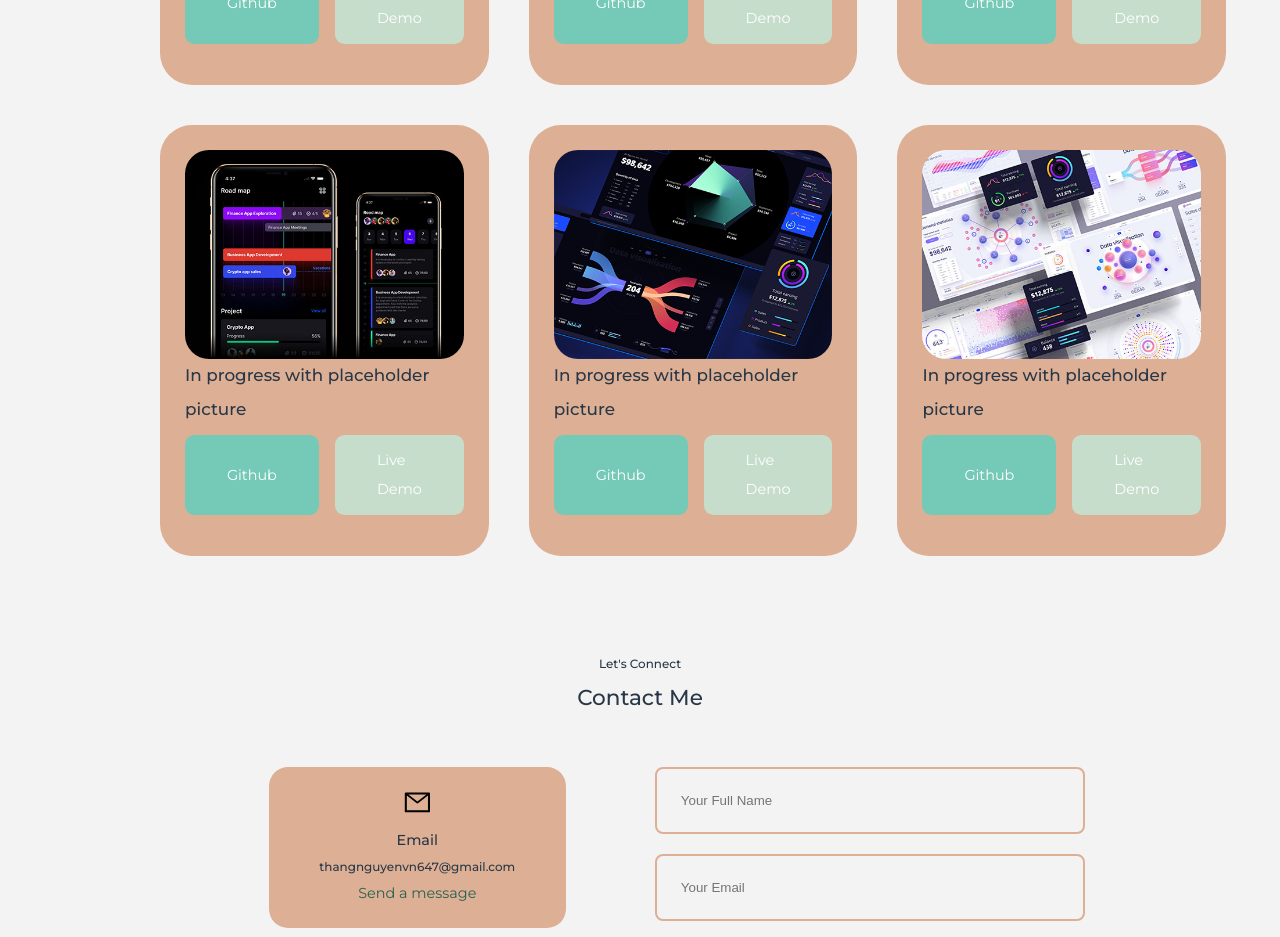
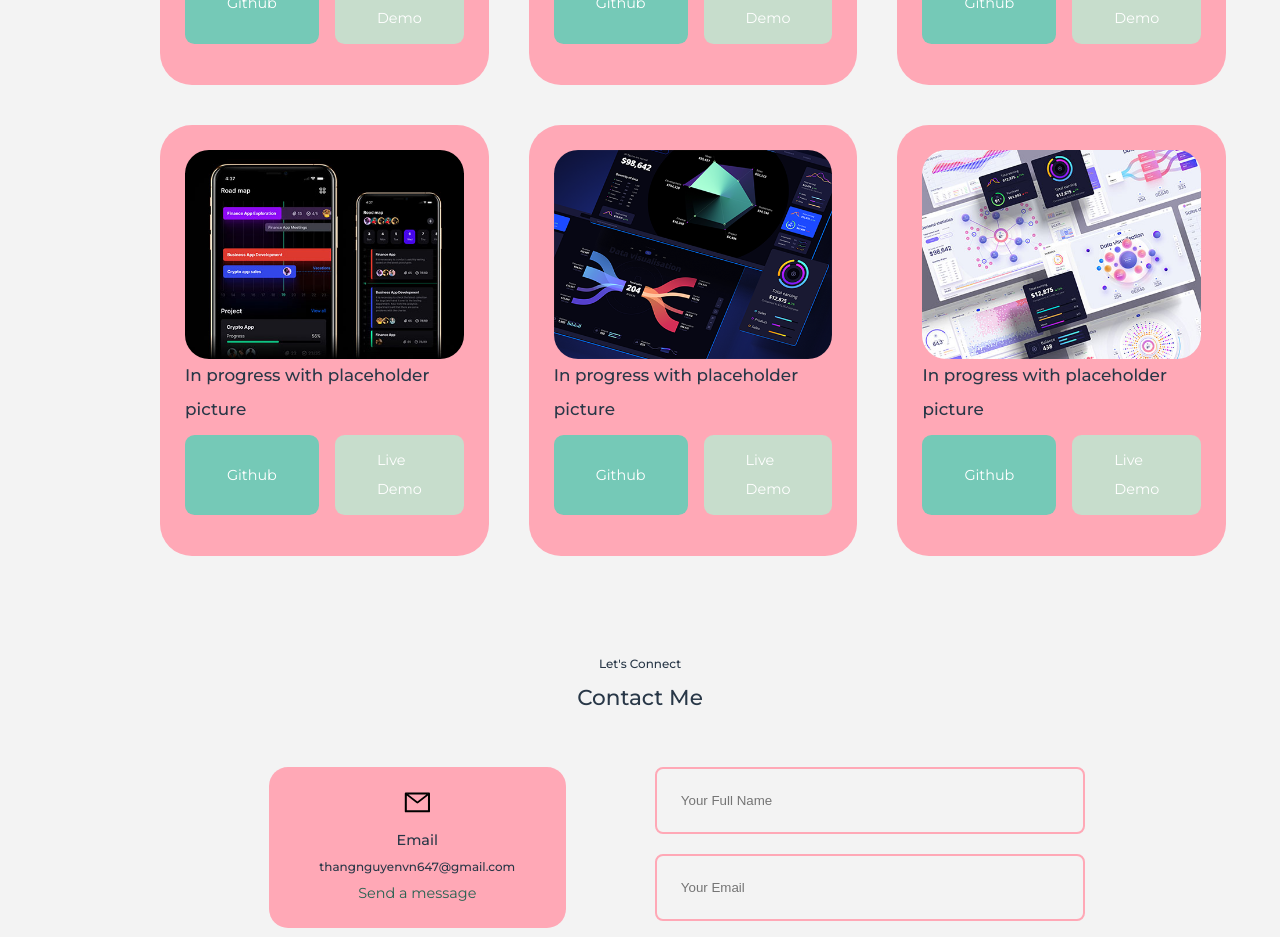
Before and after one commit to Thangnguyenvn98/Portfolio-Website, a React (Create React App) app: page / in a window 1280 px wide. Shown: the part 1860-2797 px from the top of the page. Built offline with nearby package versions, Linux system fonts and the light colour scheme.

Commit message:
Adding CSS effect and changing container color

```diff
--- a/src/App.jsx
+++ b/src/App.jsx
@@ -1,5 +1,6 @@
 import React from 'react'
 import Navbar from './components/navbar/Navbar'
+import ThemeTogglerButton from './ThemeTogglerButton';
 import Header from './components/header/Header'
 import FloatingNav from './components/floating-nav/FloatingNav'
 import Portfolio from './components/portfolio/Porfolio'
--- /dev/null
+++ b/src/ThemeTogglerButton.js
@@ -0,0 +1,18 @@
+import { useEffect } from 'react';
+import { useState } from 'react';
+
+export default function ThemeTogglerButton() {
+  const [theme, setTheme] = useState('light');
+
+  const handleThemeChange = () => {
+    setTheme(theme === 'light' ? 'dark' : 'light');
+  }
+
+  useEffect(() => {
+    document.body.className = theme;
+  }, [theme]);
+
+  return (
+    <button onClick={handleThemeChange}>Toggle Theme</button>
+  );
+}
--- a/src/components/header/header.css
+++ b/src/components/header/header.css
@@ -51,6 +51,7 @@ header {
     display: grid;
     place-items: center;
     border-radius: 0.4rem;
+    transition: var(--transition);
 }
 
 .header__socials a:hover{
--- a/src/components/navbar/data.js
+++ b/src/components/navbar/data.js
@@ -1,8 +1,9 @@
+
 const data = [
     {id:1, link:'#', title: 'About'},
     {id:2, link:'#experience', title: 'Experience'},
     {id:3, link:'#portfolio', title: 'Projects'},
-    {id:4, link:'#contact', title: 'Contact'}
+    {id:4, link:'#contact', title: 'Contact'},
 
 
 
--- a/src/components/navbar/navbar.css
+++ b/src/components/navbar/navbar.css
@@ -30,6 +30,16 @@ nav[role="main"] {
     display: flex;
     gap: 3.5rem;
 }
+.nav__menu a{
+    box-shadow: inset 0 0 0 0 var(--bg-color);
+    transition: color .3s ease-in-out, box-shadow .3s ease-in-out;
+
+}
+.nav__menu a:hover{
+    box-shadow: inset 100px 0 0 0 var(--bg-color);
+    color: var(--text-color);
+}
+
 
 @media screen and (max-width: 1024px){
     nav[role="main"] {
--- a/src/index.css
+++ b/src/index.css
@@ -12,7 +12,7 @@
 :root {
   --transition: all 500ms ease;
   --bg-color: #F3F3F3;
-  --container-color: #DDAF94;
+  --container-color: #ffa8B6;
   --heading-color: #283747;
   --primary-button-color: #75c9b7;
   --container-width-lg : 75%;
@@ -22,7 +22,7 @@
   --icon-color: #abd699;
   --button-text-color:white;
   --text-color: black;
-  --portfolio-hover:#ffe26a;
+  --portfolio-hover:#fcd200;
   --container-heading-color:#266150;
 
 }
@@ -56,12 +56,12 @@ h1,h2,h3,h4,h5 {
 }
 
 a {
-  transition: var(--transition);
-  color: white;
+  transition: color .3s ease-in-out, box-shadow .3s ease-in-out;
+  color: var(--bg-color);
 }
 
 a:hover {
-  color: var(--orange-color);
+  color: var(--text-color);
 }
 
 .btn {
```
Also changed, not shown: src/components/navbar/Navbar.jsx (+11 -0 lines).
